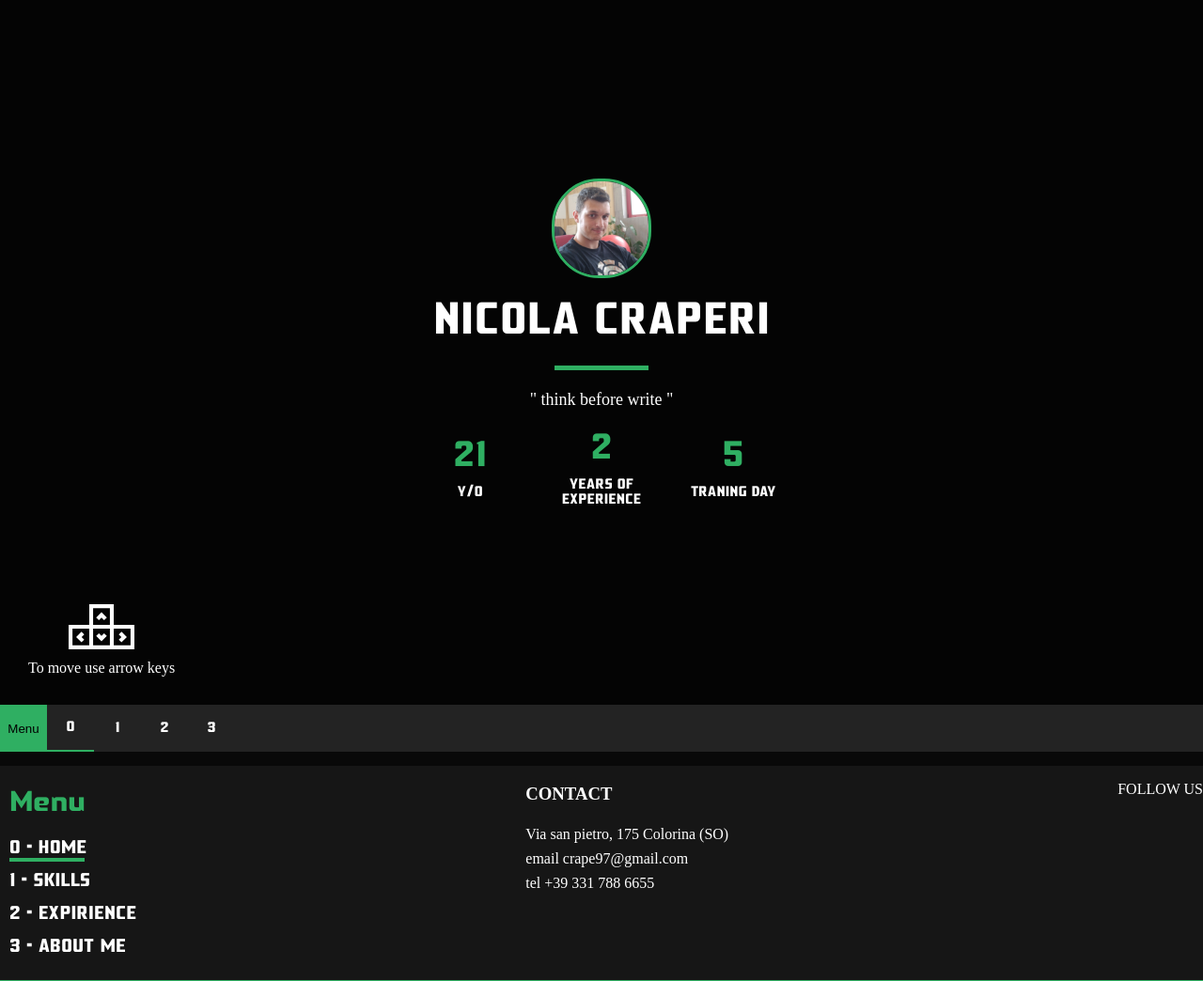
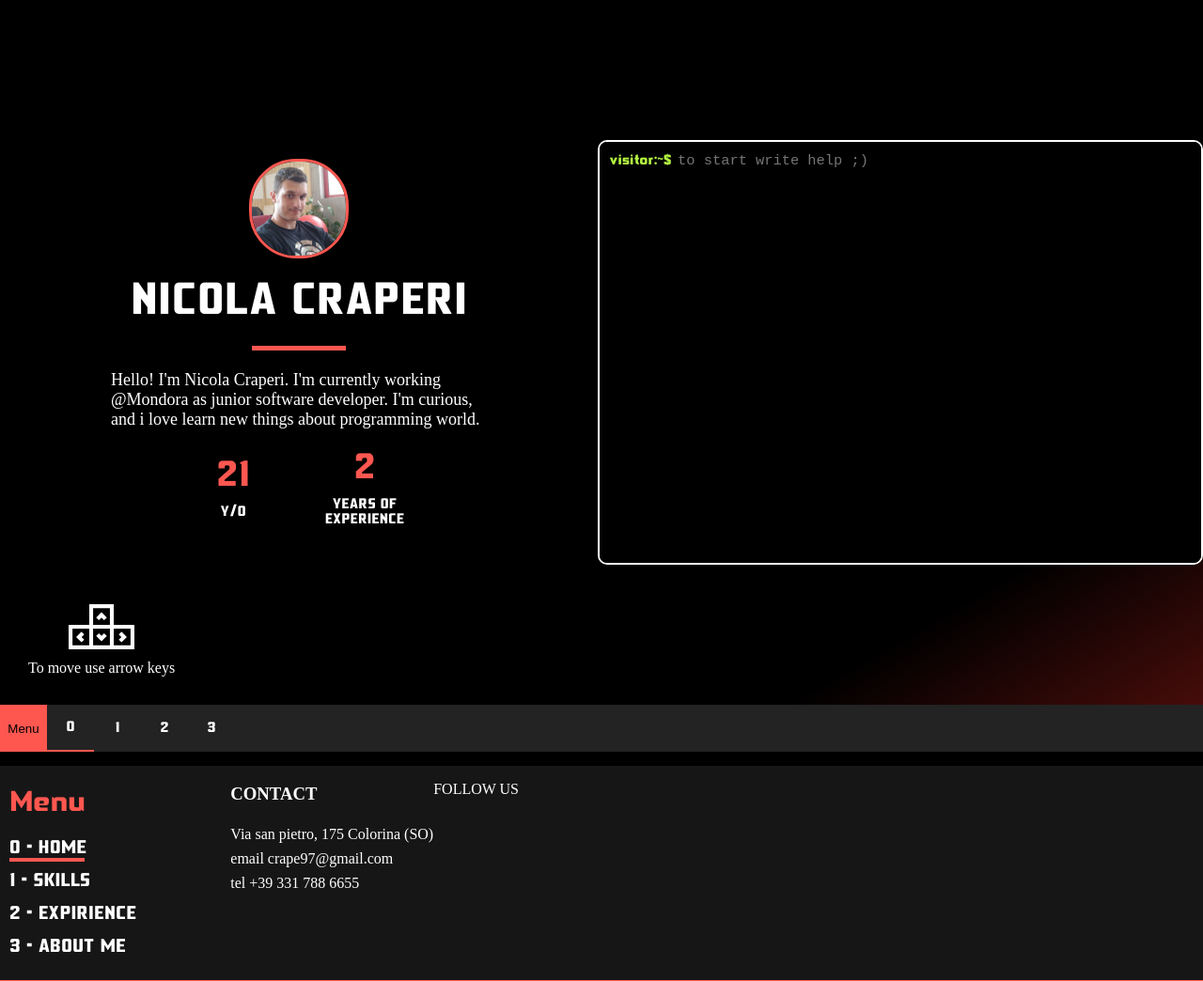
Before and after one commit to NicolaCraperi/nicola-craperi-site, a Gatsby site: page / in a window 1280 px wide. Shown: the whole page at 94% size. Built offline with nearby package versions, Linux system fonts and the light colour scheme; Gatsby itself is replaced by a stand-in of ours.

Commit message:
[feat]: review the site style

```diff
--- a/gatsby-browser.js
+++ b/gatsby-browser.js
@@ -1,2 +1 @@
 import "./style/global.css"
-import "react-circular-progressbar/dist/styles.css"
--- a/package.json
+++ b/package.json
@@ -13,7 +13,7 @@
         "test": "echo \"Write tests! -> https://gatsby.dev/unit-testing\""
     },
     "dependencies": {
-    "gatsby": "^2.4.3",
+        "gatsby": "^2.15.9",
         "gatsby-plugin-layout": "^1.0.15",
         "gatsby-plugin-react-helmet": "^3.0.12",
         "gatsby-plugin-web-font-loader": "^1.0.4",
--- a/src/commons/colors.js
+++ b/src/commons/colors.js
@@ -2,5 +2,6 @@ export const colors = Object.freeze({
     DARKGREY: "#232323",
     DARKGREY02: "#161616",
     DARKGREY03: "#090909",
-    GREEN: "#2faf62",
+    TRANSPARENT: "transparent",
+    RED: "#fd5750",
 })
--- a/src/commons/styled.js
+++ b/src/commons/styled.js
@@ -3,7 +3,7 @@ import { colors } from "./colors"
 export const PagesContainer = styled.div`
     height: calc(100vh - 50px);
     background: ${props =>
-        props.background ? `url(${props.background})` : colors.DARKGREY03};
+        props.background ? `url(${props.background})` : colors.TRANSPARENT};
     overflow-y: auto;
     background-size: cover;
     padding: ${({ padding }) => (padding ? " 20px" : "0")};
@@ -24,7 +24,7 @@ export const PageTitle = styled.h1`
 
 export const Separator = styled.div`
     height: 5px;
-    background-color: ${colors.GREEN};
+    background-color: ${colors.RED};
     width: 70px;
     animation: ${SepratorAnimation} 1000ms;
 `
--- a/src/components/bottom-bar/styled.js
+++ b/src/components/bottom-bar/styled.js
@@ -23,14 +23,14 @@ export const NumberPage = styled.button`
     font-family: "gageda" !important;
     font-size: 16px;
     ${({ isActive }) =>
-        isActive ? `border-bottom: 2px solid ${colors.GREEN}` : ""}
+        isActive ? `border-bottom: 2px solid ${colors.RED}` : ""}
 `
 
 export const MenuButton = styled.button`
     width: 50px;
     height: 50px;
     z-index: 2;
-    background: ${colors.GREEN};
+    background: ${colors.RED};
     border: 0;
     outline: none;
 `
--- a/src/components/command-line-output/index.js
+++ b/src/components/command-line-output/index.js
@@ -1,21 +1,24 @@
-import React from "react";
-import styled from "styled-components";
-import { data } from "../../../static/commons/data";
-import { CmdLine } from "../../../static/commons/styled-components";
+import React from "react"
+import styled from "styled-components"
+import { data } from "../../../static/data"
+
+const CmdLine = styled.span`
+    color: #b3f442;
+`
 
 const KeyWord = styled.span`
     color: ${props => props.color || "#54b5e5"};
     margin-right: 10px;
-`;
+`
 
 const CommandLineOutput = props => {
-    let commandResult = data[props.cmd.trim()];
+    let commandResult = data[props.cmd.trim()]
     if (props.cmd.toLowerCase().includes("coffee")) {
-        commandResult = { "418": "I'm a teapot" };
+        commandResult = { "418": "I'm a teapot" }
     } else if (!commandResult) {
         commandResult = {
-            error: "unknow command - write help for commands list"
-        };
+            error: "unknow command - write help for commands list",
+        }
     }
     return (
         <>
@@ -23,7 +26,7 @@ const CommandLineOutput = props => {
             {props.cmd}
             <br />
             {Object.keys(commandResult).map((key, i) => {
-                let value = commandResult[key];
+                let value = commandResult[key]
                 return (
                     <React.Fragment key={i}>
                         <KeyWord
@@ -36,10 +39,10 @@ const CommandLineOutput = props => {
                         {value}
                         <br />
                     </React.Fragment>
-                );
+                )
             })}
         </>
-    );
-};
+    )
+}
 
-export default CommandLineOutput;
+export default CommandLineOutput
--- /dev/null
+++ b/src/components/command-line/index.js
@@ -0,0 +1,29 @@
+import React from "react"
+import styled from "styled-components"
+
+export const CmdLine = styled.span`
+    color: #b3f442;
+`
+
+const CommandLine = styled.input`
+    background-color: black;
+    color: white;
+    font-family: "Overpass Mono", monospace;
+    font-size: calc(0.8rem + 0.2vw);
+    border: 0px;
+    outline: none;
+    width: 50%;
+`
+
+const CommandLineComponent = props => (
+    <div>
+        <CmdLine>visitor:~$ </CmdLine>
+        <CommandLine
+            placeholder={props.isFirstCommand ? "to start write help ;)" : null}
+            onKeyPress={e => props.handleEnterPress(e)}
+            value={props.cmd}
+        />
+    </div>
+)
+
+export default CommandLineComponent
--- /dev/null
+++ b/src/components/computer/index.js
@@ -0,0 +1,76 @@
+import React from "react"
+import styled from "styled-components"
+import CommandLine from "../command-line"
+import CommandLineOutput from "../command-line-output"
+const Computer = styled.div`
+    width: 640px;
+    height: 448px;
+    border: 2px solid white;
+    border-radius: 10px;
+`
+
+const Monitor = styled.div`
+    height: 100%;
+    width: 100%;
+    overflow: hidden;
+    border-radius: 8px;
+    background: black;
+    color: white;
+    padding: 10px;
+    box-sizing: border-box;
+    overflow-y: auto;
+`
+class ComputerCase extends React.Component {
+    constructor(props) {
+        super(props)
+        this.state = {
+            cCounter: 0,
+            clrData: [],
+        }
+    }
+
+    handleEnterPress = e => {
+        const { cCounter, clrData } = this.state
+        let _cCounter = cCounter
+        let _clrData = clrData
+
+        if (e.key === "Enter") {
+            if (e.target.value.length > 0 && e.target.value !== "clear") {
+                _cCounter++
+                _clrData.push("" + e.target.value)
+                this.setState({
+                    cCounter: _cCounter,
+                    clrData: _clrData,
+                })
+            } else {
+                this.setState({
+                    cCounter: 0,
+                    clrData: [],
+                })
+            }
+            e.target.value = ""
+        }
+    }
+    render() {
+        const { clrData } = this.state
+        console.log(clrData.length - 1 === 0)
+        return (
+            <Computer>
+                <Monitor>
+                    {clrData.length > 0
+                        ? clrData.map((cmd, i) => (
+                              <CommandLineOutput cmd={cmd} key={i} />
+                          ))
+                        : null}
+                    <CommandLine
+                        isFirstCommand={clrData.length === 0}
+                        handleEnterPress={e => {
+                            this.handleEnterPress(e)
+                        }}
+                    />
+                </Monitor>
+            </Computer>
+        )
+    }
+}
+export default ComputerCase
--- a/src/components/menu/index.js
+++ b/src/components/menu/index.js
@@ -15,7 +15,7 @@ const FullMenu = React.forwardRef((props, ref) => {
         if (ref.current) {
             setHeight(ref.current.offsetHeight)
         }
-    }, [])
+    }, [ref])
 
     const { setCurrentPosition, currentPosition } = props
 
--- a/src/components/menu/styled.js
+++ b/src/components/menu/styled.js
@@ -7,14 +7,13 @@ export const Menu = styled.div`
     bottom: ${({ height, isOpen }) => (isOpen ? "50px" : `${-height}px`)};
     transition: 500ms bottom;
     width: 100vw;
-    border-bottom: 0.5px solid ${colors.GREEN};
+    border-bottom: 0.5px solid ${colors.RED};
     padding-left: 10px;
     box-sizing: border-box;
 `
 
 export const MenuContainer = styled.div`
     display: flex;
-    justify-content: space-between;
 `
 
 export const ListMenu = styled.ul`
@@ -24,19 +23,21 @@ export const ListMenu = styled.ul`
     font-size: 1.3em;
     color: white;
     &:hover {
-        color: ${colors.GREEN};
+        color: ${colors.RED};
     }
+
+    margin-right: 100px;
 `
 
 export const SelectItemUnderLine = styled.div`
     height: 4px;
     width: ${({ isSelected }) => (isSelected ? "80px" : "0")};
     transition: width 250ms;
-    background-color: ${colors.GREEN};
+    background-color: ${colors.RED};
     margin-bottom: 10px;
 `
 export const MenuTitle = styled.h1`
-    color: ${colors.GREEN};
+    color: ${colors.RED};
 `
 
 export const ContactMenuSection = styled.div`
--- /dev/null
+++ b/src/components/stepper/index.jsx
@@ -0,0 +1 @@
+import React from "react"
--- a/src/data/index.js
+++ b/src/data/index.js
@@ -32,7 +32,7 @@ export const skills = [
             },
             {
                 framework: "Java for Android",
-                percentage: 70,
+                percentage: 50,
                 description:
                     "Consectetur mollit veniam id irure dolor est veniam reprehenderit incididunt cillum Lorem commodo reprehenderit qui.",
             },
@@ -58,13 +58,19 @@ export const skills = [
             },
             {
                 framework: "Build Restful webservice in Node.js",
-                percentage: 65,
+                percentage: 70,
                 description:
                     "Consectetur mollit veniam id irure dolor est veniam reprehenderit incididunt cillum Lorem commodo reprehenderit qui.",
             },
             {
                 framework: "Jquery",
                 percentage: 50,
+                description:
+                    "Consectetur mollit veniam id irure dolor est veniam reprehenderit incididunt cillum Lorem commodo reprehenderit qui.",
+            },
+            {
+                framework: "Angualar",
+                percentage: 30,
                 description:
                     "Consectetur mollit veniam id irure dolor est veniam reprehenderit incididunt cillum Lorem commodo reprehenderit qui.",
             },
@@ -90,4 +96,24 @@ export const skills = [
             },
         ],
     },
+    {
+        language: "DATA",
+        description:
+            "Consectetur mollit veniam id irure dolor est veniam reprehenderit incididunt cillum Lorem commodo reprehenderit qui.",
+        percentage: 0,
+        correlations: [
+            {
+                framework: "SQL",
+                percentage: 70,
+                description:
+                    "Consectetur mollit veniam id irure dolor est veniam reprehenderit incididunt cillum Lorem commodo reprehenderit qui.",
+            },
+            {
+                framework: "Mongo",
+                percentage: 60,
+                description:
+                    "Consectetur mollit veniam id irure dolor est veniam reprehenderit incididunt cillum Lorem commodo reprehenderit qui.",
+            },
+        ],
+    },
 ]
--- a/src/pages/index.js
+++ b/src/pages/index.js
@@ -6,9 +6,13 @@ import Me from "../../static/images/me.jpg"
 import styled from "styled-components"
 import { colors } from "../commons/colors"
 import { useCountUp } from "react-countup"
-
-const Overlay = styled.div`
-    background: rgba(0, 0, 0, 0.6);
+import Computer from "../components/computer"
+const Container = styled.div`
+    height: 100%;
+    width: 100%;
+    display: flex;
+`
+const InfoContainer = styled.div`
     height: 100%;
     width: 100%;
     display: flex;
@@ -17,6 +21,15 @@ const Overlay = styled.div`
     flex-direction: column;
     position: relative;
 `
+
+const ComContainer = styled.div`
+    height: 100%;
+    width: 100%;
+    display: flex;
+    align-items: center;
+    justify-content: center;
+`
+
 const Title = styled.h1`
     font-size: 50px;
     margin: 0;
@@ -25,7 +38,7 @@ const Title = styled.h1`
 `
 const Separator = styled.h1`
     height: 5px;
-    background-color: ${colors.GREEN};
+    background-color: ${colors.RED};
     width: 100px;
 `
 
@@ -33,8 +46,8 @@ const SubTitle = styled.span`
     font-size: 18px;
     font-family: Montserrat;
     color: white;
-    width: 600px;
-    text-align: center;
+    width: 400px;
+    text-align: left;
 `
 
 const CounterContainer = styled.div`
@@ -53,7 +66,7 @@ const CounterInfoContainer = styled.div`
 `
 
 const CounterSpan = styled.span`
-    color: ${colors.GREEN};
+    color: ${colors.RED};
     font-size: 40px;
 `
 
@@ -64,7 +77,7 @@ const CounterInfoSpan = styled.span`
 `
 
 const HomeImage = styled.img`
-    border: 3px solid ${colors.GREEN};
+    border: 3px solid ${colors.RED};
     width: 100px;
     border-radius: 50px;
 `
@@ -83,15 +96,19 @@ const ArrowsContainer = styled.div`
 export default () => {
     const { countUp: years } = useCountUp({ end: 21 })
     const { countUp: expirenceYears } = useCountUp({ end: 2 })
-    const { countUp: trainingDay } = useCountUp({ end: 5 })
 
     return (
         <PagesContainer>
-            <Overlay>
+            <Container>
+                <InfoContainer>
                     <HomeImage alt="mondora.com" src={Me} />
                     <Title>NICOLA CRAPERI</Title>
                     <Separator />
-                <SubTitle>" think before write "</SubTitle>
+                    <SubTitle>
+                        Hello! I'm Nicola Craperi. I'm currently working
+                        @Mondora as junior software developer. I'm curious, and
+                        i love learn new things about programming world.
+                    </SubTitle>
                     <CounterContainer>
                         <CounterInfoContainer>
                             <CounterSpan>{years}</CounterSpan>
@@ -99,18 +116,21 @@ export default () => {
                         </CounterInfoContainer>
                         <CounterInfoContainer>
                             <CounterSpan>{expirenceYears}</CounterSpan>
-                        <CounterInfoSpan>YEARS OF EXPERIENCE</CounterInfoSpan>
-                    </CounterInfoContainer>
-                    <CounterInfoContainer>
-                        <CounterSpan>{trainingDay}</CounterSpan>
-                        <CounterInfoSpan>TRANING DAY</CounterInfoSpan>
+                            <CounterInfoSpan>
+                                YEARS OF EXPERIENCE
+                            </CounterInfoSpan>
                         </CounterInfoContainer>
                     </CounterContainer>
                     <ArrowsContainer>
                         <img src={Keyboard} width={70} alt="" />
                         <span>To move use arrow keys</span>
                     </ArrowsContainer>
-            </Overlay>
+                </InfoContainer>
+                <ComContainer>
+                    {" "}
+                    <Computer />
+                </ComContainer>
+            </Container>
         </PagesContainer>
     )
 }
--- a/src/pages/skills.js
+++ b/src/pages/skills.js
@@ -32,7 +32,7 @@ const ListItemContainer = styled.div`
     padding: 0 30px;
 `
 const ListItem = styled.div`
-    background-color: ${colors.GREEN};
+    background-color: ${colors.RED};
     height: 15px;
     width: 15px;
 `
@@ -46,7 +46,7 @@ const PercentageAnimation = percentage => keyframes`
  }`
 
 const PercentageBarContainer = styled.div`
-    background-image: linear-gradient(to right, red, yellow, green);
+    background-image: linear-gradient(to right, red, yellow, RED);
     height: 4px;
 `
 
--- /dev/null
+++ b/static/data.js
@@ -0,0 +1,20 @@
+export const data = {
+    help: {
+        "nicola --info": "get some info about me",
+        "nicola --skills": "my programming knowledge",
+        "nicola --hobby": "my hobby... :)"
+    },
+    "nicola --info": {
+        job: "developer",
+        age: 21,
+        exepirence: "i have started programming when i was 16",
+        "born-date": "16th of Septemeber 1997"
+    },
+    "nicola --skills": {
+        "programming-leanguage":
+            "JAVA, Kotlin, JavaScript, PHP(basic knowledge), C/C++(medium),SQL",
+        framework: "React, Angular(basic knowledge), SpringBoot,Hibernate"
+    },
+    "nicola --hobby": { passion: "bodybuilding", "other sports": "swimming" },
+    nicola: { nicola: "yes, i am" }
+};
--- a/style/global.css
+++ b/style/global.css
@@ -9,7 +9,7 @@ body {
     height: 100vh;
     margin: 0;
     overflow-y: hidden;
-    background-color: #090909;
+    background: linear-gradient(150deg, rgb(0, 0, 0) 80%, rgb(84, 15, 12));
     color: white;
 }
 
```
Also changed, not shown: static/commons/data.js (line endings or trailing spaces), 3 other files. Lines whose indentation alone changed are shown as unchanged.
